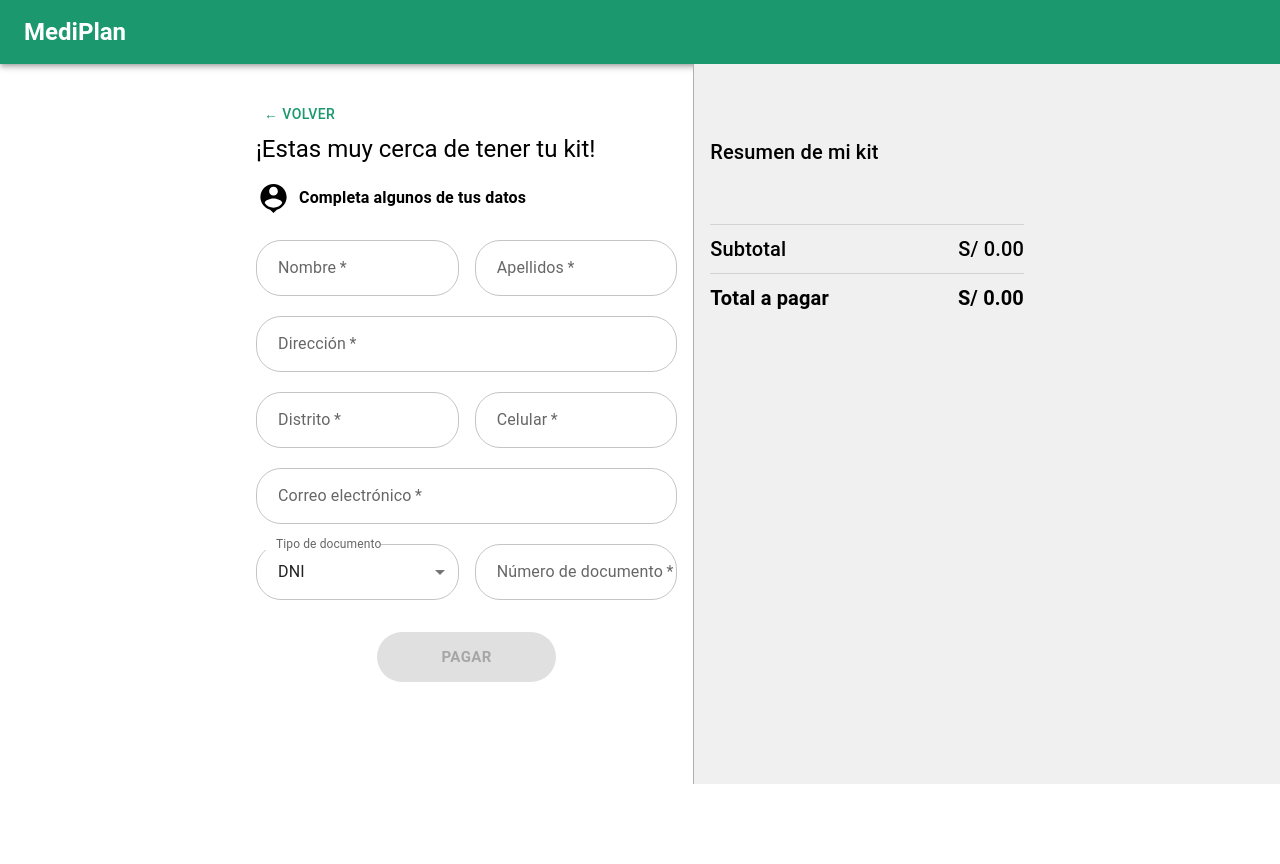
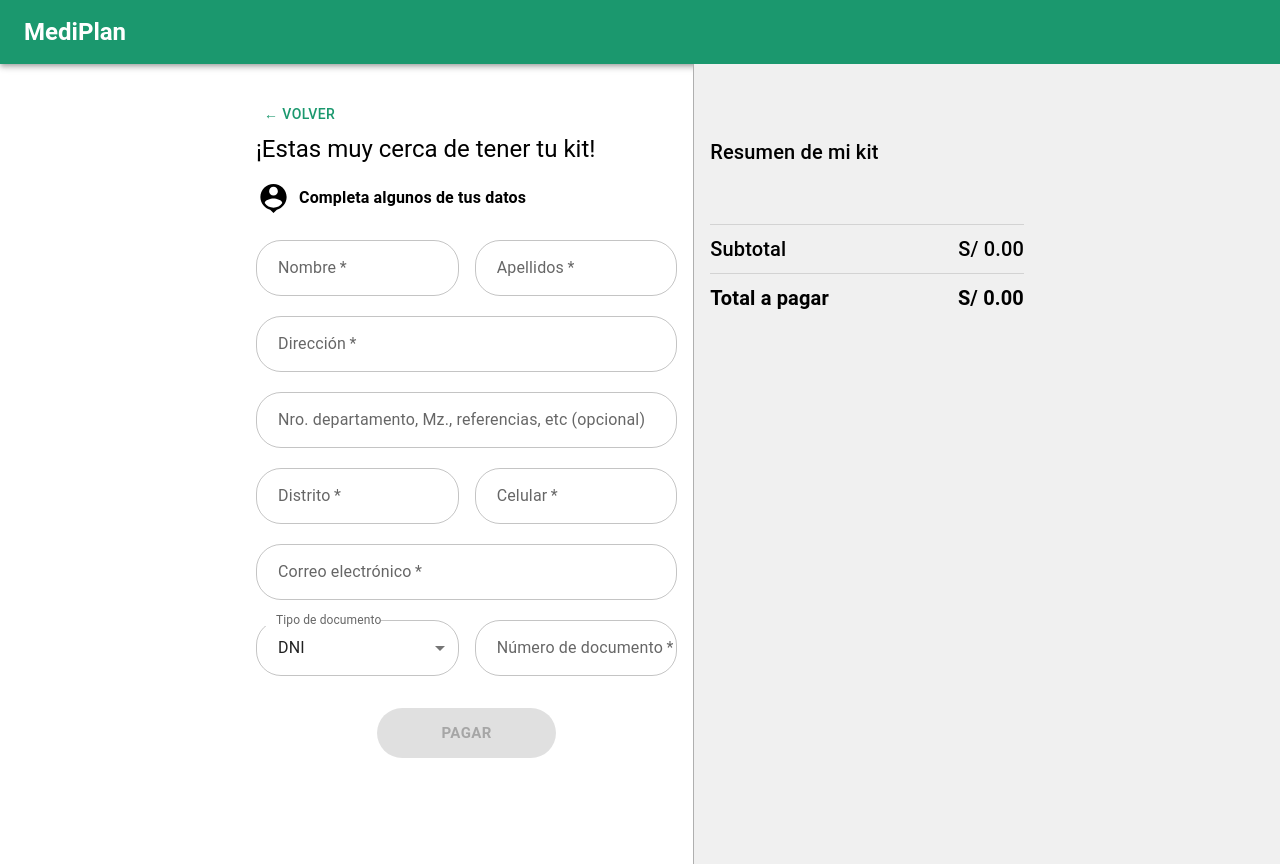
Before and after one commit to MarceCZ/SOFT2_TrabajoIntegrador, a React (Create React App) app: page /checkout in a window 1280 px wide. Before the commit the page ends 800 px from the top, so only its background shows below. Built offline with nearby package versions, Linux system fonts and the light colour scheme.

Commit message:
cambios formulario de datos del usuario

```diff
--- a/src/components/CheckOutPage/CheckoutForm.jsx
+++ b/src/components/CheckOutPage/CheckoutForm.jsx
@@ -5,7 +5,7 @@ import { useNavigate } from 'react-router-dom';
 
 const CheckoutForm = ({ formData, handleInputChange, isFormValid, handlePaymentClick }) => {
   const navigate = useNavigate();
-  const { nombre, apellidos, direccion, distrito, celular, tipoDocumento, numeroDocumento, email } = formData;
+  const { nombre, apellidos, direccion, departamentoMzReferencia, distrito, celular, tipoDocumento, numeroDocumento, email } = formData;
 
   // Estilos comunes para los campos
   const commonInputProps = {
@@ -13,17 +13,17 @@ const CheckoutForm = ({ formData, handleInputChange, isFormValid, handlePaymentC
     InputLabelProps: { sx: { pl: 1 } },
     variant: "outlined",
     fullWidth: true,
-    required: true,
-    onChange: handleInputChange
+    onChange: handleInputChange // Quitamos 'required' para los campos opcionales
   }
 
   const formFields = [
-    { label: 'Nombre', name: 'nombre', value: nombre, xs: 6 },
-    { label: 'Apellidos', name: 'apellidos', value: apellidos, xs: 6 },
-    { label: 'Dirección', name: 'direccion', value: direccion, xs: 12 },
-    { label: 'Distrito', name: 'distrito', value: distrito, xs: 6 },
-    { label: 'Celular', name: 'celular', value: celular, xs: 6 },
-    { label: 'Correo electrónico', name: 'email', value: email, xs: 12 }
+    { label: 'Nombre', name: 'nombre', value: nombre, xs: 6, required: true },
+    { label: 'Apellidos', name: 'apellidos', value: apellidos, xs: 6, required: true },
+    { label: 'Dirección', name: 'direccion', value: direccion, xs: 12, required: true },
+    { label: 'Nro. departamento, Mz., referencias, etc (opcional)', name: 'departamentoMzReferencia', value: departamentoMzReferencia, xs: 12 },
+    { label: 'Distrito', name: 'distrito', value: distrito, xs: 6, required: true },
+    { label: 'Celular', name: 'celular', value: celular, xs: 6, required: true },
+    { label: 'Correo electrónico', name: 'email', value: email, xs: 12, required: true }
   ];
 
   return (
@@ -39,7 +39,13 @@ const CheckoutForm = ({ formData, handleInputChange, isFormValid, handlePaymentC
         <Grid container spacing={2} sx={{ mt: 0.5 }}>
           {formFields.map((field, index) => (
             <Grid item xs={field.xs} key={index} sx={{ mt: 0.5 }}>
-              <TextField label={field.label} name={field.name} value={field.value} {...commonInputProps} />
+              <TextField
+                label={field.label}
+                name={field.name}
+                value={field.value}
+                {...commonInputProps}
+                required={field.required ?? false}
+              />
             </Grid>
           ))}
 
@@ -66,6 +72,7 @@ const CheckoutForm = ({ formData, handleInputChange, isFormValid, handlePaymentC
               name="numeroDocumento"
               value={numeroDocumento}
               {...commonInputProps}
+              required
             />
           </Grid>
         </Grid>
--- a/src/components/CheckOutPage/KitSummary.jsx
+++ b/src/components/CheckOutPage/KitSummary.jsx
@@ -8,7 +8,7 @@ const KitSummary = ({ cartProducts, totalCartPrice }) => {
         padding: 2,
         backgroundColor: '#f0f0f0',
         borderLeft: '1px solid #afafaf',
-        height: '86vh',
+        height: '96vh',
         }}>
         <Box sx={{ marginRight: '30vh', mt: 7 }}>
           <Typography variant="h6">
```
